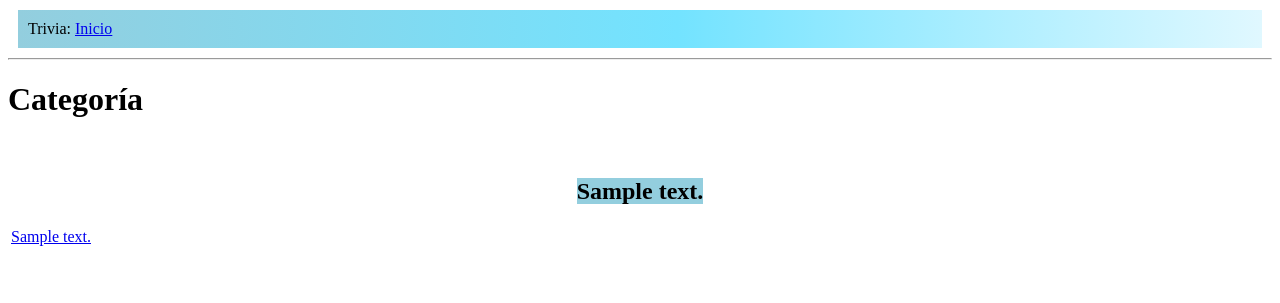
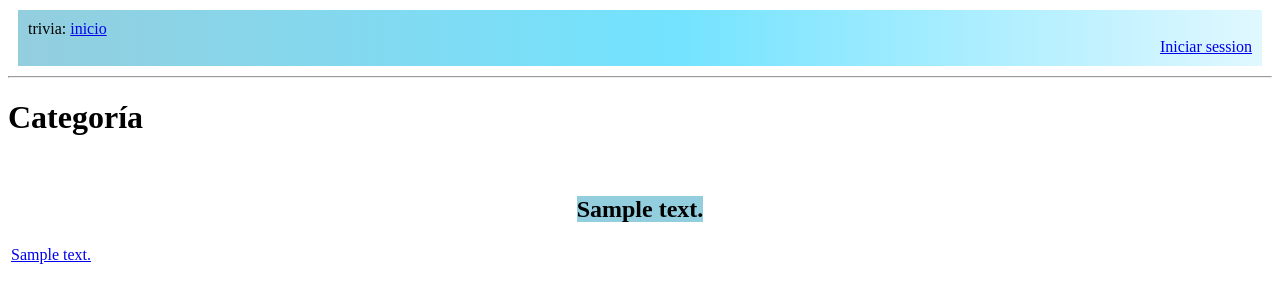
Before and after one commit to vsantini/proyTrivia, a Flask app: page /trivia/1/pregunta in a window 1280 px wide. Shown: the top 303 px of the page. Run offline with Flask 2, Linux system fonts and the light colour scheme; tables that the repository leaves empty hold one stand-in row (values such as "Sample post").

Commit message:
'seguridad'

```diff
--- a/apptrivia.py
+++ b/apptrivia.py
@@ -1,8 +1,10 @@
 import os
-from flask import Flask
+from flask import Flask, redirect, url_for, request
+
 from flask_sqlalchemy import SQLAlchemy
 from flask_admin import Admin
 from flask_admin.contrib.sqla import ModelView
+from flask_login import LoginManager, current_user
 
 # instancia Flask
 app = Flask(__name__)
@@ -23,6 +25,14 @@ app.config.from_pyfile('config.py')
 db = SQLAlchemy(app)
 
 
+class MyModelView(ModelView):
+    def is_accessible(self):
+        return current_user.is_authenticated
+
+    def inaccessible_callback(self, name, **kwargs):
+        return redirect(url_for('login', next=request.url))
+
+
 
 
 # rutas disponibles
@@ -30,12 +40,10 @@ from routes import *
 from models.models import Categoria, Pregunta,User, Respuesta
 
 # Los modelos que queremos mostrar en el admin
-admin.add_view(ModelView(Categoria, db.session))
-admin.add_view(ModelView(Pregunta, db.session))
-admin.add_view(ModelView(Respuesta, db.session))
-
-#Agrego el modelo Usuario al Flask Admin
-admin.add_view(ModelView(User, db.session))
+admin.add_view(MyModelView(Categoria, db.session))
+admin.add_view(MyModelView(Pregunta, db.session))
+admin.add_view(MyModelView(Respuesta, db.session))
+admin.add_view(MyModelView(User, db.session))
 
 # subimos el server (solo cuando se llama directamente a este archivo)
 if __name__ == '__main__':
--- a/routes.py
+++ b/routes.py
@@ -44,7 +44,7 @@ def login():
     return render_template('login.html', form=form)
 
 
-
+@login_required
 @app.route('/trivia/categorias', methods=['GET'])
 def mostrarcategorias():
     categorias = Categoria.query.all()
@@ -57,7 +57,7 @@ def mostrarcategorias():
         session['ya_gano'] = False
     return render_template('categorias.html', categorias=categorias)
 
-
+@login_required
 @app.route('/trivia/<int:id_categoria>/pregunta', methods=['GET'])
 def mostrarpregunta(id_categoria):
     preguntas = Pregunta.query.filter_by(categoria_id=id_categoria).all()
@@ -66,7 +66,7 @@ def mostrarpregunta(id_categoria):
     categ = Categoria.query.get(id_categoria)
     return render_template('preguntas.html', categoria=categ, pregunta=pregunta)
 
-
+@login_required
 @app.route('/trivia/<int:id_pregunta>/resultado/<int:id_respuesta>', methods=['GET'])
 def mostrarrespuesta(id_pregunta, id_respuesta):
     pregunta =  Pregunta.query.get(id_pregunta)
@@ -119,3 +119,9 @@ def register():
             return redirect(url_for('index'))
 
     return render_template("register.html", form=form)
+
+
+@app.route('/trivia/logout')
+def logout():
+    logout_user()
+    return redirect(url_for('index'))
--- a/templates/base.html
+++ b/templates/base.html
@@ -1,10 +1,14 @@
 <!-- <link rel="stylesheet" href="estilo.css">
 -->
-<div class="cabezal"> Trivia: <a href="/">Inicio</a>
-{%  if current_user.is_authenticated:%}
-    <div align="right"> Usuario logueado: {{current_user.name}} </div>
-{%  endif %}
+<div class="cabezal"> trivia: <a href="/">inicio</a>
+    <div align="right">
+        {%  if current_user.is_anonymous:%}
+             <a href="{{url_for('index')}}">Iniciar session</a>
+        {% else %}
+            <a href="{{url_for('logout')}}">Cerrar Sesion </a> Usuario {{current_user.name}}
+        {%  endif %}
 
+    </div>
 </div>
 <hr>
 
```
